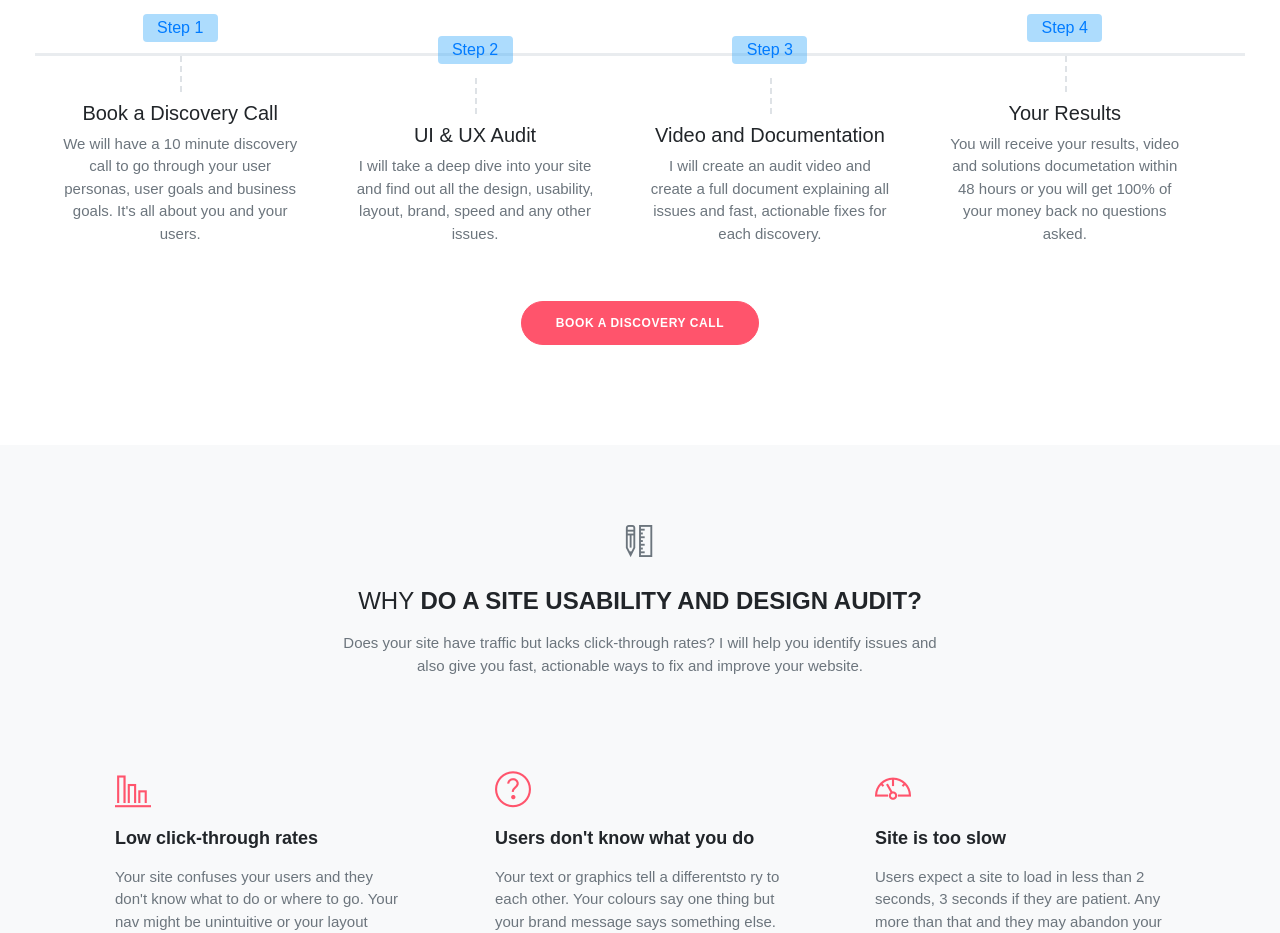
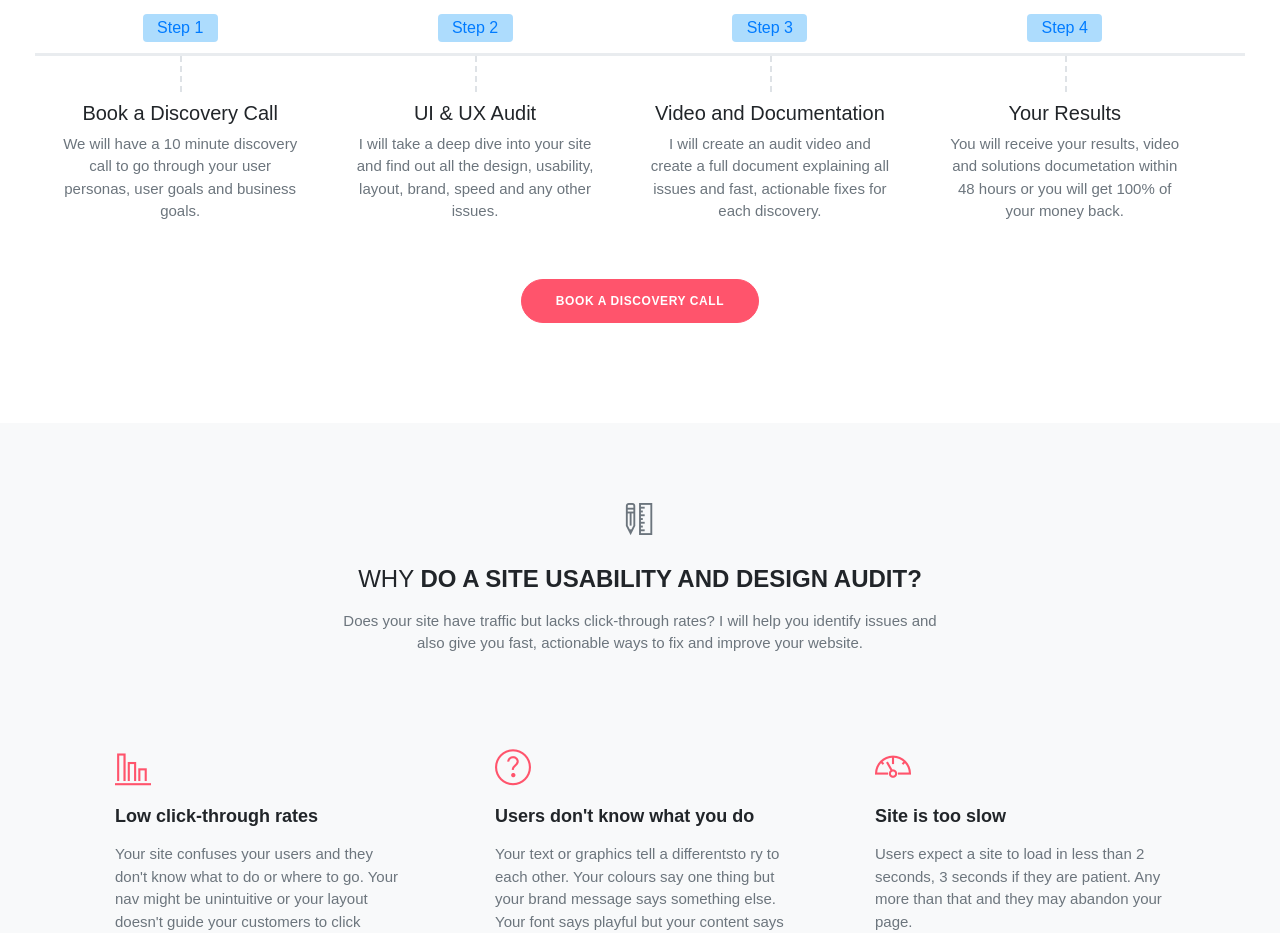
Before and after one commit to Robinpowell24-sortmysite/Robinpowell24-sortmysite.github.io, a plain HTML site: page index.html in a window 1280 px wide. Shown: the part 3060-3993 px from the top of the page. Drawn offline with Linux system fonts and the light colour scheme; a web font is replaced by a local one.

Commit message:
Update index.html

```diff
--- a/index.html
+++ b/index.html
@@ -307,7 +307,7 @@
                                 <div class="px-4">
                                     <div class="event-date bg-soft-primary text-primary">Step 1</div>
                                     <h5 class="font-size-16">Book a Discovery Call</h5>
-                                    <p class="text-muted">We will have a 10 minute discovery call to go through your user personas, user goals and business goals. It's all about you and your users.</p>
+                                    <p class="text-muted">We will have a 10 minute discovery call to go through your user personas, user goals and business goals.</p>
 
                                 </div>
                             </li>
@@ -331,7 +331,7 @@
                                 <div class="px-4">
                                     <div class="event-date bg-soft-primary text-primary">Step 4</div>
                                     <h5 class="font-size-16">Your Results</h5>
-                                    <p class="text-muted">You will receive your results, video and solutions documetation within 48 hours or you will get 100% of your money back no questions asked.</p>
+                                    <p class="text-muted">You will receive your results, video and solutions documetation within 48 hours or you will get 100% of your money back.</p>
 
                                 </div>
                             </li>
```
